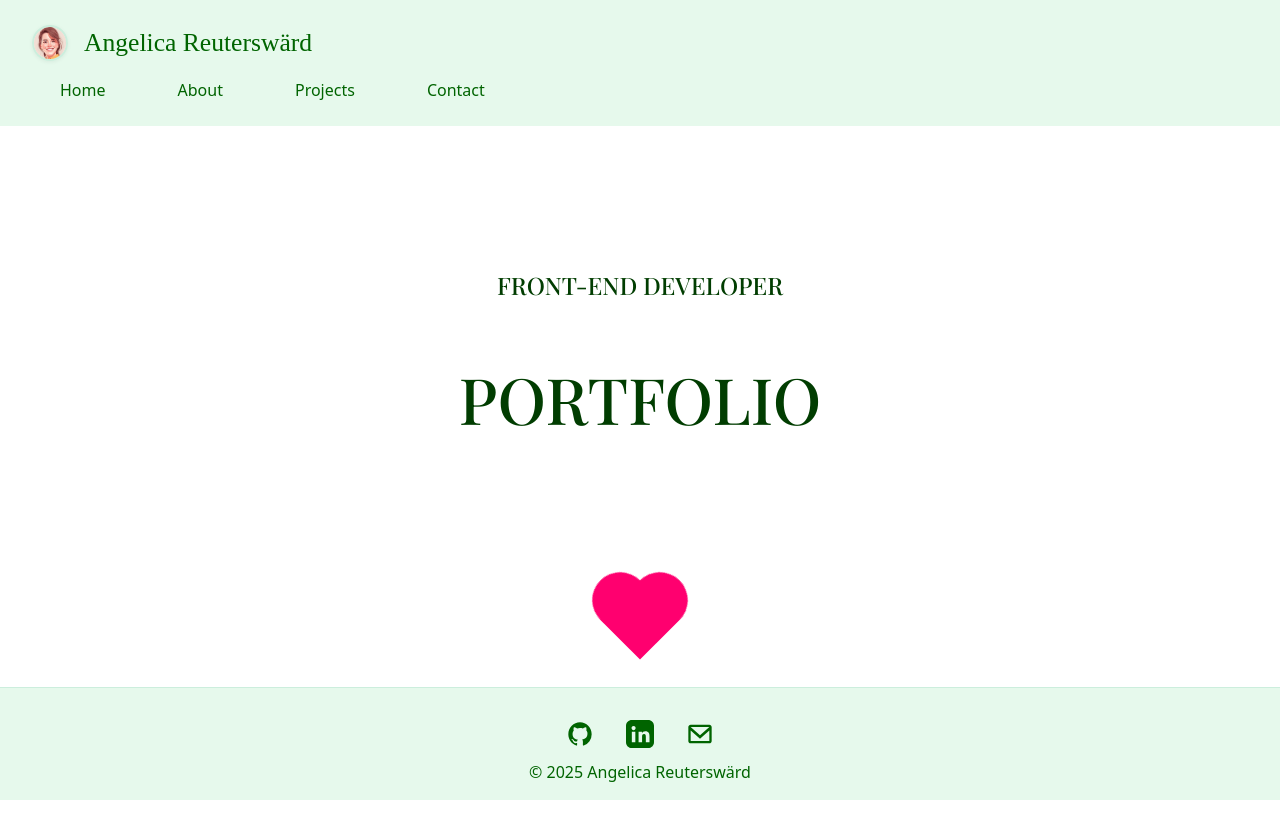
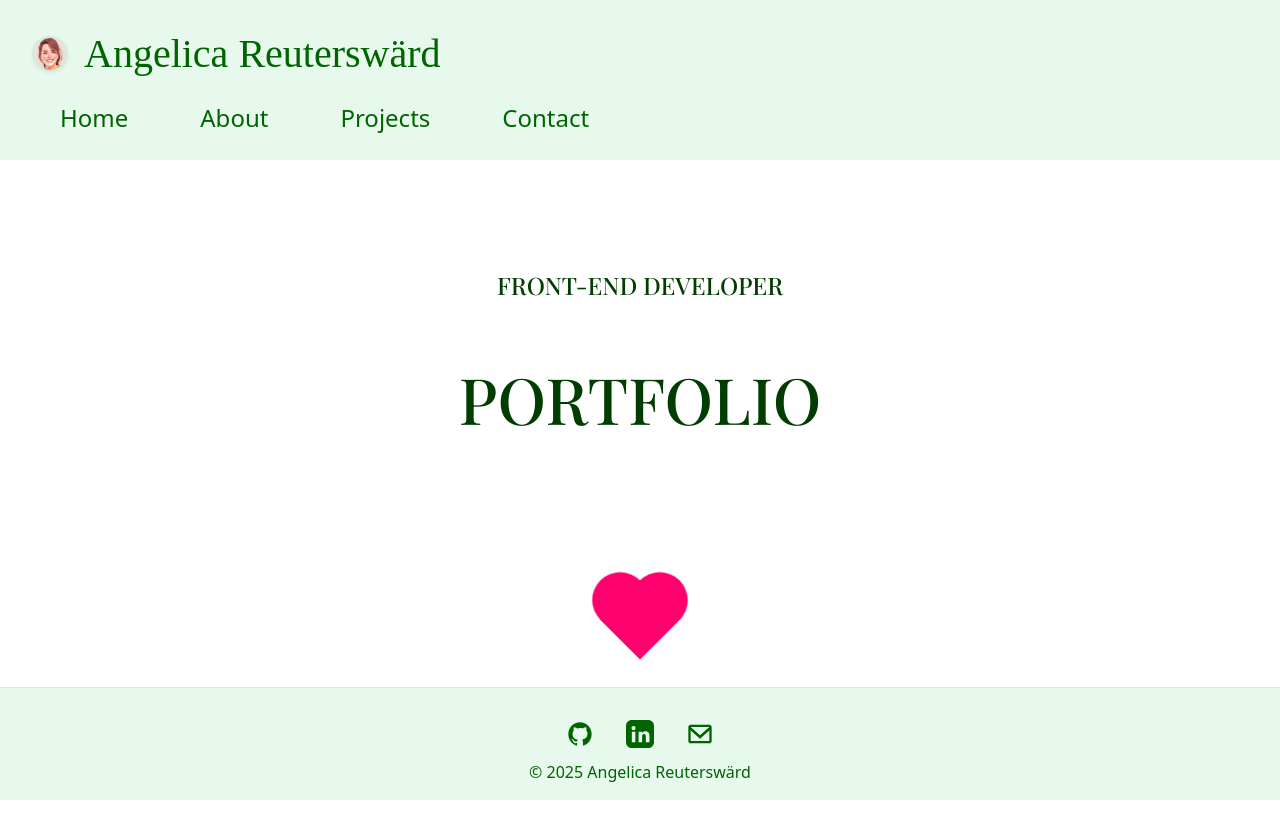
Before and after one commit to Ayngie/react-portfolio, a React (Vite) app: page / in a window 1280 px wide. Shown: the top 838 px of the page. Built offline with nearby package versions, Linux system fonts and the light colour scheme; no server answers; a web font is replaced by a local one.

Commit message:
Feat: increased font-size of links

```diff
--- a/src/components/NavBar/NavBar.scss
+++ b/src/components/NavBar/NavBar.scss
@@ -33,7 +33,7 @@
 
     .navbar-title {
       font-family: 'Damion', cursive;
-      font-size: 1.6rem;
+      font-size: 2.5rem; //Nav title
       color: $primary-green;
       margin-right: auto;
       white-space: nowrap;
@@ -98,6 +98,7 @@
 
     a {
       color: $primary-green;
+      font-size: 1.5em; //Nav links
       text-decoration: none;
       font-weight: 500;
       padding: 0.5rem 0.75rem;
```
